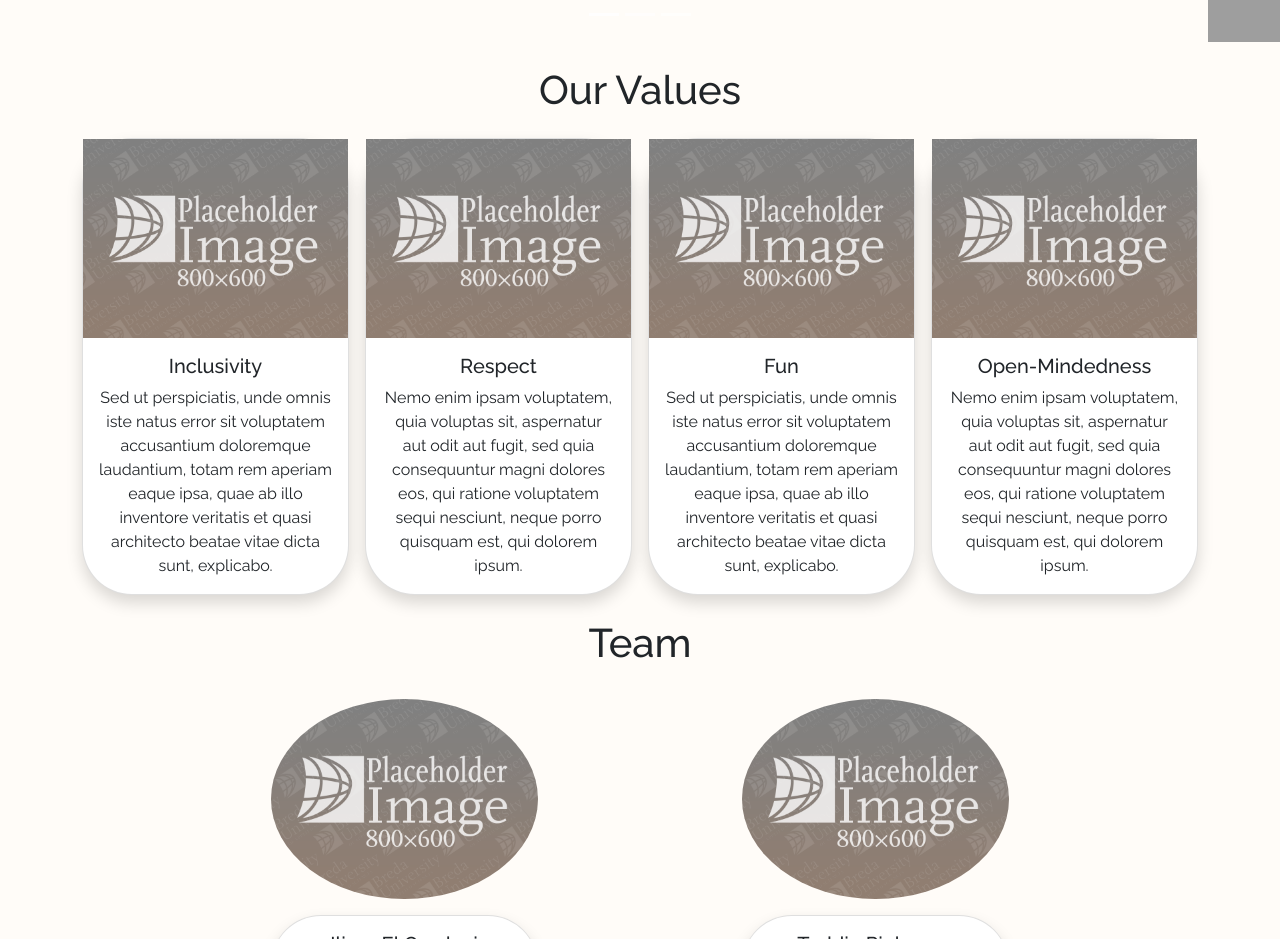
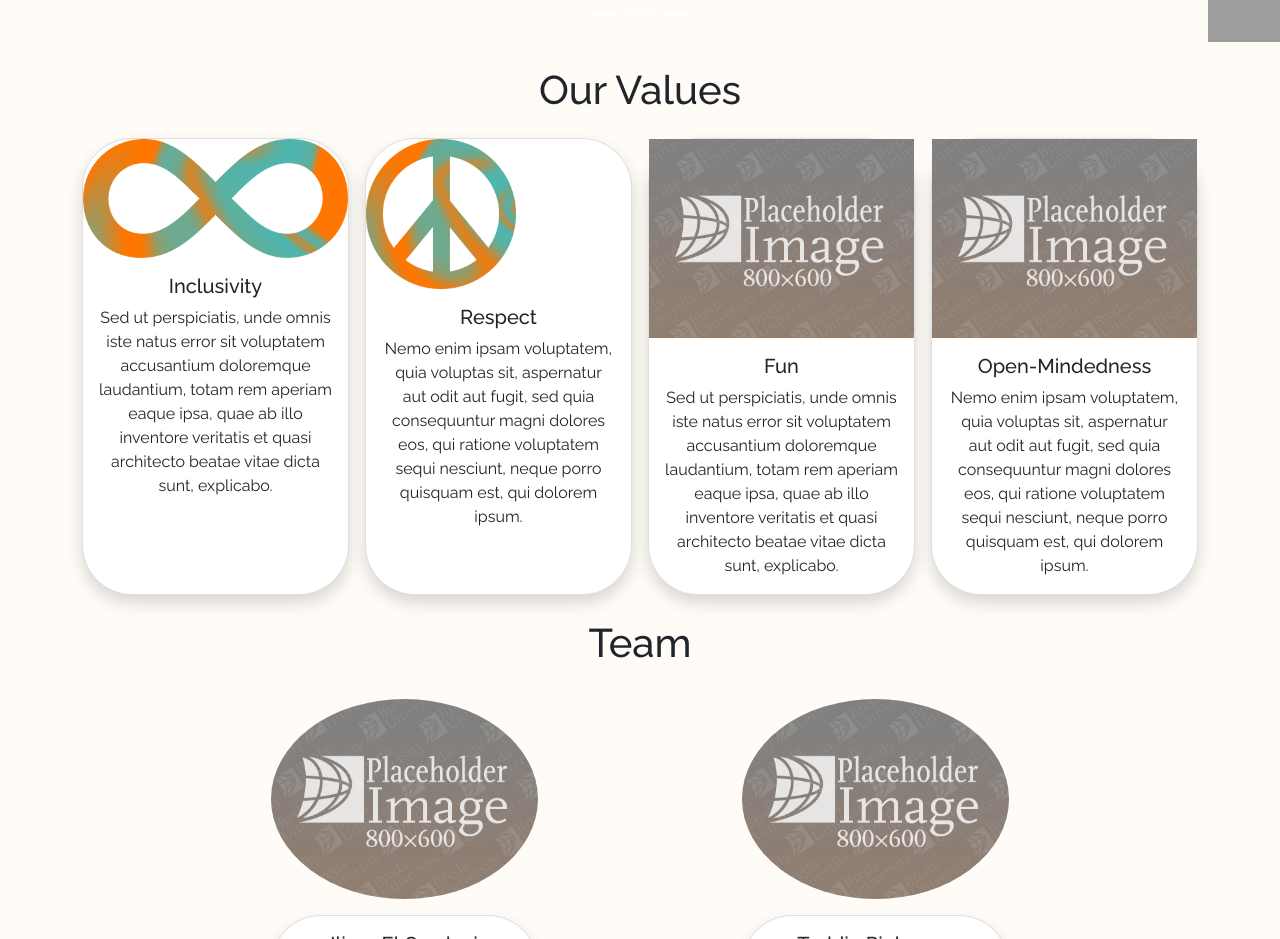
Before and after one commit to alinapts14/UNIFIQwebsite, a plain HTML site: page index.html in a window 1280 px wide. Shown: the part 998-1937 px from the top of the page. Drawn offline with nearby package versions, Linux system fonts and the light colour scheme; grey boxes are pictures that could not be loaded.

Commit message:
added few images

```diff
--- a/index.html
+++ b/index.html
@@ -127,7 +127,7 @@
 		  <h1>Our Values</h1>
         <div class="col-sm-6 col-lg-4 col-xl-3">
           <div class="card shadow h-100">
-            <img class="img-fluid" src="images/placeholder.png" alt="Placeholder Image">
+            <img class="img-fluid" src="images/inclusivity.png" alt="Placeholder Image">
             <div class="card-body">
               <h5 class="card-title">Inclusivity</h5>
               <p class="card-text">Sed ut perspiciatis, unde omnis iste natus error sit voluptatem accusantium doloremque laudantium, totam rem aperiam eaque ipsa, quae ab illo inventore veritatis et quasi architecto beatae vitae dicta sunt, explicabo.</p>
@@ -138,7 +138,7 @@
         <!-- Card #2 -->
         <div class="col-sm-6 col-lg-4 col-xl-3">
           <div class="card shadow h-100">
-            <img class="img-fluid" src="images/placeholder.png" alt="Placeholder Image">
+            <img src="images/respect.png" alt="Placeholder Image" width="150" class="img-fluid">
             <div class="card-body">
               <h5 class="card-title">Respect</h5>
               <p class="card-text">Nemo enim ipsam voluptatem, quia voluptas sit, aspernatur aut odit aut fugit, sed quia consequuntur magni dolores eos, qui ratione voluptatem sequi nesciunt, neque porro quisquam est, qui dolorem ipsum.</p>
```
Also changed, not shown: images/inclusivity.png (added), images/respect.png (added).
